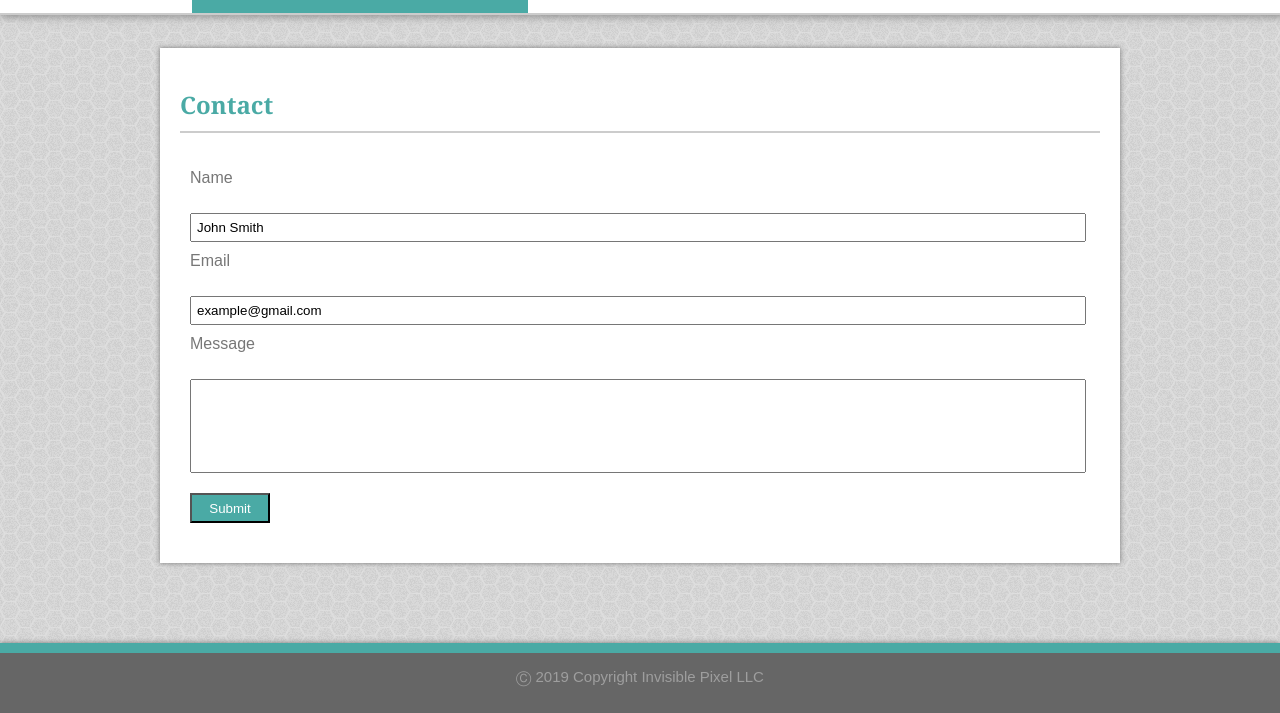
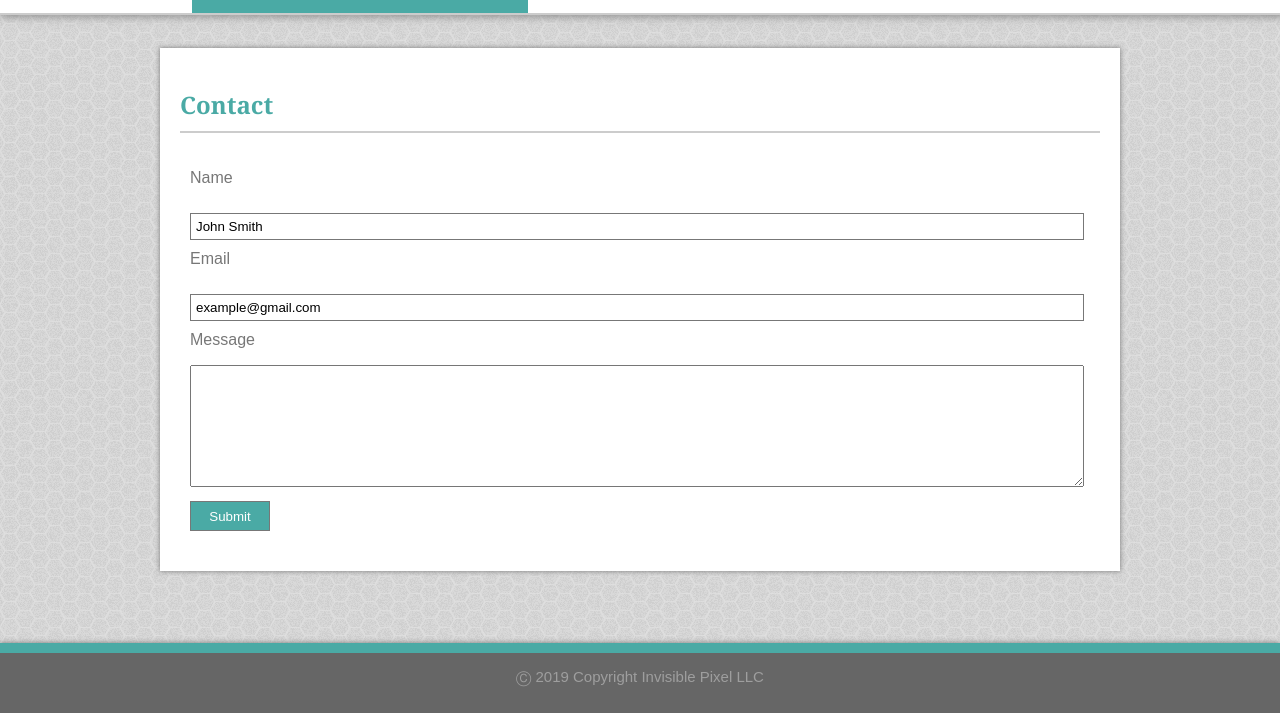
Before and after one commit to pierceforfears/Basic-Portfolio, a plain HTML site: page contact.html in a window 1280 px wide. Shown: the part 87-800 px from the top of the page. Drawn offline with Linux system fonts and the light colour scheme.

Commit message:
final contact form tweaks

```diff
--- a/assets/css/style.css
+++ b/assets/css/style.css
@@ -109,6 +109,7 @@ footer {
 /* Contact Form Styling */
 form {
     margin: 10px;
+    overflow: hidden;
 }
 
 input {
@@ -116,6 +117,7 @@ input {
     padding: 5px 5px;
     margin: 10px 0;
     float: left;
+    border: 1px solid #777777;
 }
  .submit {
      color: #ffffff;
@@ -124,21 +126,17 @@ input {
      height: 30px;
  }
 
- .text-field {
+textarea {
      padding: 0 5px 75px;
      width: 98%;
      overflow: scroll;
      resize: both;
  }
 
- form {
-     overflow: hidden;
- }
-
 /* Portfolio Styling     */
 .wrapper {
     position: static;
-    min-height: 740px;
+    overflow: hidden;
 }
 
 .wrapper p {
--- a/contact.html
+++ b/contact.html
@@ -29,7 +29,7 @@
                 <p>Email</p>
                 <input type="email" name="email" value="example@gmail.com">
                 <p>Message</p>
-                <input class="text-field" type="text" name="message">
+                <textarea type="text" name="message"></textarea>
                 <input class="submit" type="submit" value="Submit">
             </form>
         </div>
```
